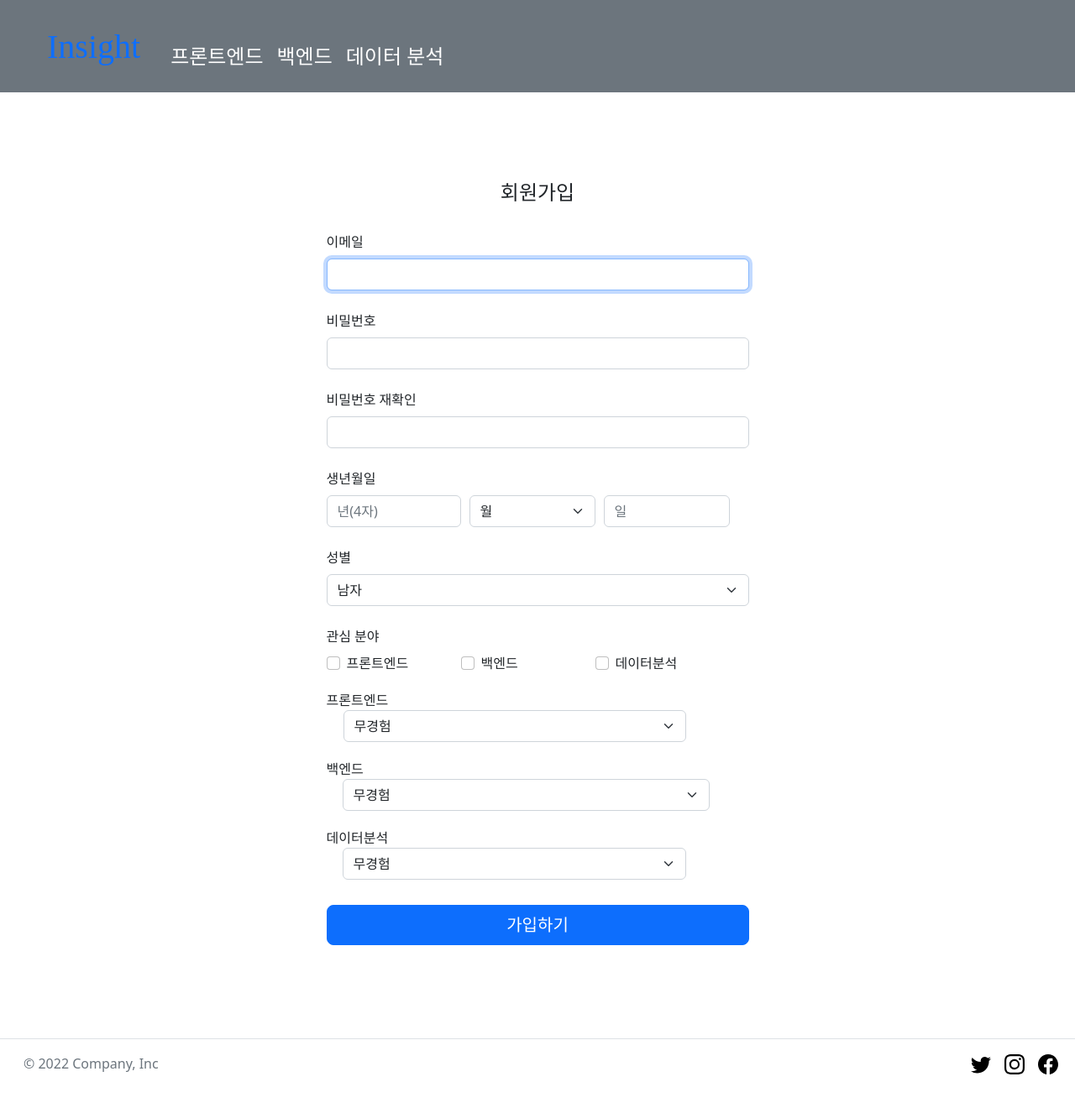
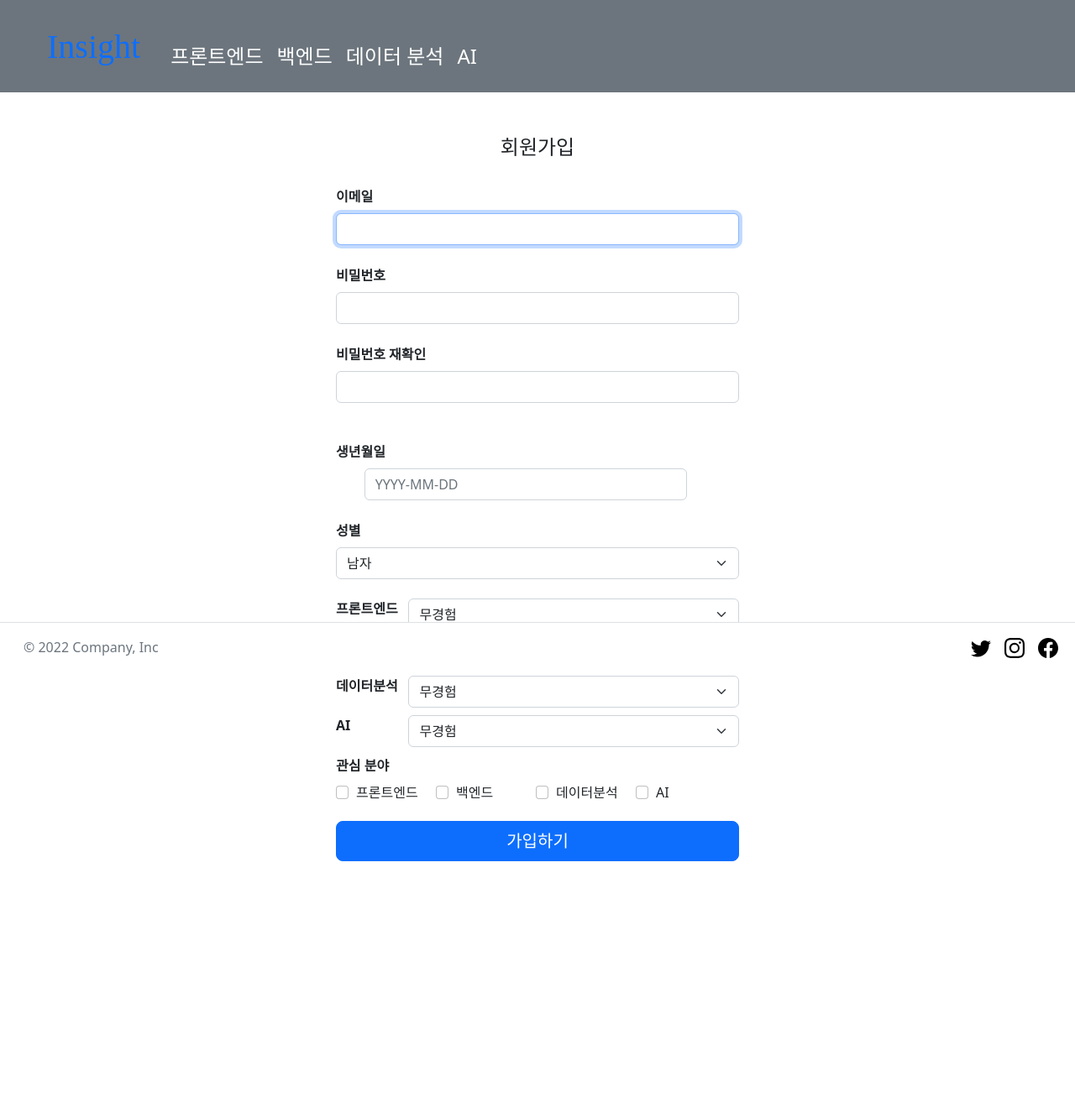
Before and after one commit to KIMHUIJUN/dxlab, a Django app: page /common/signup in a window 1280 px wide. Shown: the whole page at 84% size. After the commit the page ends 1026 px from the top, so only its background shows below. Run offline with Django 3.2, Linux system fonts and the light colour scheme; some web fonts are replaced.

Commit message:
'add_AI_and_update_html(base,home,signup_templete)'

```diff
--- a/common/forms.py
+++ b/common/forms.py
@@ -8,8 +8,8 @@ class UserCreationForm(UserCreationForm):
     email = forms.EmailField(max_length=254, help_text='Reqired.add a vailid email address')
     class Meta:
         model = User
-        fields = ('email', 'date_of_birth', 'sex', "want_field",
-                  'password1','password2', 'front_level', 'back_level','data_level', )
+        fields = ('email', 'date_of_birth', 'sex', 'want_field_front','want_field_back','want_field_data','want_field_ai',
+                  'password1','password2', 'front_level', 'back_level','data_level','ai_level', )
 
     def clean_email(self):
 
--- a/config/settings.py
+++ b/config/settings.py
@@ -45,7 +45,7 @@ MIDDLEWARE = [
     'django.middleware.security.SecurityMiddleware',
     'django.contrib.sessions.middleware.SessionMiddleware',
     'django.middleware.common.CommonMiddleware',
-    'django.middleware.csrf.CsrfViewMiddleware',
+    # 'django.middleware.csrf.CsrfViewMiddleware',
     'django.contrib.auth.middleware.AuthenticationMiddleware',
     'django.contrib.messages.middleware.MessageMiddleware',
     'django.middleware.clickjacking.XFrameOptionsMiddleware',
@@ -121,6 +121,10 @@ USE_TZ = True
 
 STATIC_URL = '/static/'
 
+STATICFILES_DIRS = [
+    BASE_DIR / 'static',
+]
+
 # Default primary key field type
 # https://docs.djangoproject.com/en/3.2/ref/settings/#default-auto-field
 
--- a/config/urls.py
+++ b/config/urls.py
@@ -15,8 +15,11 @@ Including another URLconf
 """
 from django.contrib import admin
 from django.urls import path ,include
+
+from django.conf.urls.static import static
+from django.conf import settings
+
 from insight import views
-
 
 urlpatterns = [
     path('admin/', admin.site.urls),
@@ -24,3 +27,4 @@ urlpatterns = [
     path('common/', include('common.urls')),
     path('', views.index, name='index'),
 ]
+urlpatterns += static(settings.STATIC_URL, document_root=settings.STATIC_ROOT)
--- a/static/style.css
+++ b/static/style.css
@@ -0,0 +1,67 @@
+.form-group {
+    margin:0 auto;
+    width: 43%;
+}
+@media (max-width: 60%){
+    .form-group{
+    margin:0 auto;
+    width: 60%;
+    }
+}
+.bir_wrap{
+    margin:0 auto;
+    width:43%
+}
+.ps_box {
+    display:inline-block;
+    width:30%;
+    margin-left:2%;
+
+}
+@media (max-width: 60%){
+    .ps_box{
+    display:inline-block;
+    width:30%;
+    margin-left:2%;
+    }
+}
+.form-label{
+    font-weight:bold;
+
+}
+.label{
+    font-weight:bold;
+}
+.form-check{
+
+    width:30%;
+    display:table-cell;
+
+}
+.form-check-input{
+    width:15px;
+}
+.form-check-label{
+
+    display:table-cell;
+}
+.wrap{
+    padding-top:2%;
+    margin:0 auto;
+    width:43%
+}
+
+.ps_boxs {
+    display:inline-block;
+    width:82%;
+    float:right;
+    margin-left:2%;
+
+}
+@media (max-width: 50%){
+    .ps_boxs{
+    display:inline-block;
+    width:84%;
+    margin-left:2%;
+    }
+}
--- a/templates/base.html
+++ b/templates/base.html
@@ -1,5 +1,6 @@
 <!DOCTYPE html>
 <html lang="en">
+{% load static %}
 <head>
     <meta charset="UTF-8">
     <meta name="viewport" content="width=device-width, initial-scale=1">
@@ -8,7 +9,11 @@
     <link rel="preconnect" href="https://fonts.googleapis.com">
     <link rel="preconnect" href="https://fonts.gstatic.com" crossorigin>
     <link href="https://fonts.googleapis.com/css2?family=Splash&display=swap" rel="stylesheet">
-
+    <link
+      rel="stylesheet"
+      type="text/css"
+      href="{% static 'style.css' %}"
+     >
 </head>
 <body>
 <svg xmlns="http://www.w3.org/2000/svg" style="display: none;">
@@ -38,6 +43,7 @@
                             <li><a class="dropdown-item" href="#">Another action</a></li>
                             <li><a class="dropdown-item" href="#">Something else here</a></li>
                         </ul></li>
+                <li><a href="#" class="nav-link px-2 text-white" style="margin-top:25px;"><font style="font-size:150%;">AI</font></a></li>
             </ul>
         </div>
     </div>
@@ -45,7 +51,7 @@
     {% endblock %}
     {% block content %}
     {% endblock %}
-        <footer class="d-flex flex-wrap justify-content-between align-items-center py-3 my-4 border-top">
+        <footer class="d-flex flex-wrap justify-content-between align-items-center py-3 border-top" style="position:fixed; left:0; bottom:0; width:100%; background-color:white;">
             <div class="col-md-4 d-flex align-items-center"style="margin-left: 20px;">
               <a href="/" class="mb-3 me-2 mb-md-0 text-muted text-decoration-none lh-1">
               </a>
--- a/templates/common/signup.html
+++ b/templates/common/signup.html
@@ -1,112 +1,60 @@
 {% extends 'base.html' %}
 {% block content %}
+
 <main>
     <section class="bg" >
-        <div class="container"style=" height: 1053px; padding-top:55px; padding-bottom:75px; margin-top:50px;">
-            <div class="row align-items-center justify-content-between">
-                <a class="navbar-brand h1 text-center" href="index.do">
+        <div class="container"style=" height: 100%; padding-bottom:8%; margin-top:4%;">
+            <div class="row align-items-center justify-content-between text-center">
                     <span class="text-dark h4">회원가입</span>
-                </a>
             </div>
-              <form method="post" action="{% url 'common:signup' %}">
+            <form method="post" action="{% url 'common:signup' %}">
                 {% csrf_token %}
                 {% include "form_errors.html" %}
 
-                <div class="form-group"style="margin:0 auto; width:503px;">
+                <div class="form-group">
                     <label for="email" class="form-label mt-4" >이메일</label>
                    <input type="email" id="email" name="email" class="form-control" required autofocus />
                 </div>
-
-                <div class="form-group has-success"style="margin:0 auto; width:503px;">
+                    <div class="form-group has-success">
                         <label class="form-label mt-4" for="password">비밀번호</label>
                         <input type="password" class="form-control" name="password1" id="password" required>
                         <div class="valid-feedback"></div>
-                </div>
-
-                <div class="form-group has-danger"style="margin:0 auto; width:503px;">
+                    </div>
+                    <div class="form-group has-danger">
                         <label class="form-label mt-4" for="password2">비밀번호 재확인</label>
                         <input type="password" class="form-control" id="password2" name="password2" required>
 <!--                        <div class="invalid-feedback">비밀번호가 일치하지 않습니다</div>-->
-                </div>
-
-                <div class="bir_wrap"style="margin:0 auto; width:503px;">
-
+                    </div>
+                <div class="bir_wrap" style="padding-top:2%;">
                     <label class="form-label mt-4" >생년월일</label>
-
-                    <div class="bir_yy"style="width:160px; display:table-cell;">
-                        <span class="ps_box">
-                            <input type="text" class="form-control" id="age" name="date_of_birth" placeholder="년(4자)" maxlength="50" required >
+                        <span class="ps_box" style="width:80%; folat:right; margin-left:7%;" >
+                            <input type="text" class="form-control" id="age" name="date_of_birth" placeholder="YYYY-MM-DD" maxlength="50" required >
                         </span>
+<!--                    <div class="invalid-feedback">8자리로 입력하시오</div>-->
                     </div>
-
-                    <div class="bir_mm"style="width:160px; display:table-cell; padding-left:10px;">
-                        <span class="ps_box focus">
-                            <select class="form-select" id="mm" id="exampleSelect1">
-                                <option>월</option>
-                                <option>1</option>
-                                <option>2</option>
-                                <option>3</option>
-                                <option>4</option>
-                                <option>5</option>
-                                <option>6</option>
-                                <option>7</option>
-                                <option>8</option>
-                                <option>9</option>
-                                <option>10</option>
-                                <option>11</option>
-                                <option>12</option>
-                            </select>
-                        </span>
-                    </div>
-
-                    <div class="bir_dd"style="width:160px; display:table-cell; padding-left:10px;">
-                        <span class="ps_box">
-                            <input type="text" class="form-control" id="dd" placeholder="일" maxlength="2">
-                        </span>
-                    </div>
-
-                </div>
-                    <div class="form-group" style="margin:0 auto; width:503px;">
+                    <div class="form-group">
                         <label for="sex" class="form-label mt-4">성별</label>
                         <select class="form-select" id="sex" name="sex" >
                             <option value="남자">남자</option>
-                            <option value="여자   ">여자</option>
+                            <option value="여자">여자</option>
                         </select>
                     </div>
-                 <div class="bir_wrap"style="margin:0 auto; width:503px;">
-                        <label class="form-label mt-4" >관심 분야</label>
-                    <div class="form-check"style="width:160px; display:table-cell;">
-                        <input class="form-check-input" type="checkbox" name="want_field" id="want_field" value="2">                      <label class="form-check-label" for="want_field">프론트엔드</label>
 
-                    </div>
-
-                     <div class="form-check"style="width:160px; display:table-cell;">
-                        <input class="form-check-input" type="checkbox" name="want_field" id="벡엔드" value="4">
-                        <label class="form-check-label" for="벡엔드">백엔드</label>
-                    </div>
-
-                     <div class="form-check"style="width:160px; display:table-cell;">
-                        <input class="form-check-input" type="checkbox" name="want_field" id="데이터분석" value="8">
-                        <label class="form-check-label" for="데이터분석">데이터분석</label>
-                    </div>
-
-                 </div>
-                <div class="bir_wrap" style="margin:0 auto; width:503px; padding-top:20px;">
+                <div class="wrap" >
                     <label class="label" >프론트엔드</label>
-                    <span class="ps_box focus" style="display:inline-block; width:428px; padding-left:20px;">
+                    <span class="ps_boxs">
                             <select class="form-select"  id="front_level" name="front_level"  value="{{ form.front_level.value|default_if_none:0}" >
                                 <option value=0>무경험</option>
                                 <option value=1>1~2년</option>
                                 <option value=2>3~5년</option>
                                 <option value=3>5년 이상</option>
                             </select>
+                    </span>
+                    </div>
 
-                        </span>
-                </div>
-
-                <div class="bir_wrap" style="margin:0 auto; width:503px; padding-top:20px;">
+                <div class="wrap">
                     <label class="label" >백엔드</label>
-                    <span class="ps_box focus" style="display:inline-block; width:456px; padding-left:19px;">
+                    <span class="ps_boxs">
                             <select class="form-select"  id="back_level" name="back_level" value="{{ form.back_level.value|default_if_none:0}}" >
                                 <option value=0>무경험</option>
                                 <option value=1>1~2년</option>
@@ -116,10 +64,10 @@
 
                         </span>
                 </div>
-                <div class="bir_wrap" style="margin:0 auto; width:503px; padding-top:20px;">
+                <div class="wrap" >
                     <label class="label" >데이터분석</label>
-                    <span class="ps_box focus" style="display:inline-block; width:428px; padding-left:19px;">
-                            <select class="form-select"  id="data_level" name="data_level" value="{{ form.data_level.value|default_if_none:0}}" >
+                    <span class="ps_boxs">
+                            <select class="form-select" id="data_level" name="data_level" value="{{ form.data_level.value|default_if_none:0}}"  >
                                 <option value=0>무경험</option>
                                 <option value=1>1~2년</option>
                                 <option value=2>3~5년</option>
@@ -128,8 +76,45 @@
 
                         </span>
                 </div>
-                        <div class="d-grid gap-2" style="padding-top: 30px; margin:0 auto; width:503px;">
+                <div class="wrap" >
+                    <label class="label" >AI</label>
+                    <span class="ps_boxs">
+                            <select class="form-select" id="AI_level" name="ai_level" value="{{ form.ai_level.value|default_if_none:0}}"  >
+                                <option value=0>무경험</option>
+                                <option value=1>1~2년</option>
+                                <option value=2>3~5년</option>
+                                <option value=3>5년 이상</option>
+                            </select>
+
+                        </span>
+                </div>
+                <div class="bir_wrap">
+                        <label class="form-label mt-4" >관심 분야</label>
+                 </div>
+                    <div class="bir_wrap">
+                   <div class="form-check">
+                        <input class="form-check-input" type="checkbox" name="want_field_front" id="want_field" value="True" >
+                        <label class="form-check-label" for="want_field">프론트엔드</label>
+
+                    </div>
+
+                     <div class="form-check" >
+                        <input class="form-check-input" type="checkbox" name="want_field_back" id="벡엔드" value="True">
+                        <label class="form-check-label" for="벡엔드">백엔드</label>
+                    </div>
+                     <div class="form-check">
+                        <input class="form-check-input" type="checkbox" name="want_field_data" id="데이터분석" value="True">
+                        <label class="form-check-label" for="데이터분석">데이터분석</label>
+                    </div>
+                        <div class="form-check" >
+                        <input class="form-check-input" type="checkbox" name="want_field_ai" id="AI" value="True" >
+                        <label class="form-check-label" for="AI">AI</label>
+                    </div>
+                </div>
+
+                        <div class="d-grid gap-2" style="padding-top: 2%; margin:0 auto; width:43%;">
                     <button class="btn btn-primary btn-lg" type="submit">가입하기</button>
+
                 </div>
 
             </form>
```
Also changed, not shown: common/models.py (+19 -7 lines), templates/insight/home.html (+64 -24 lines), common/migrations/0001_initial.py.
